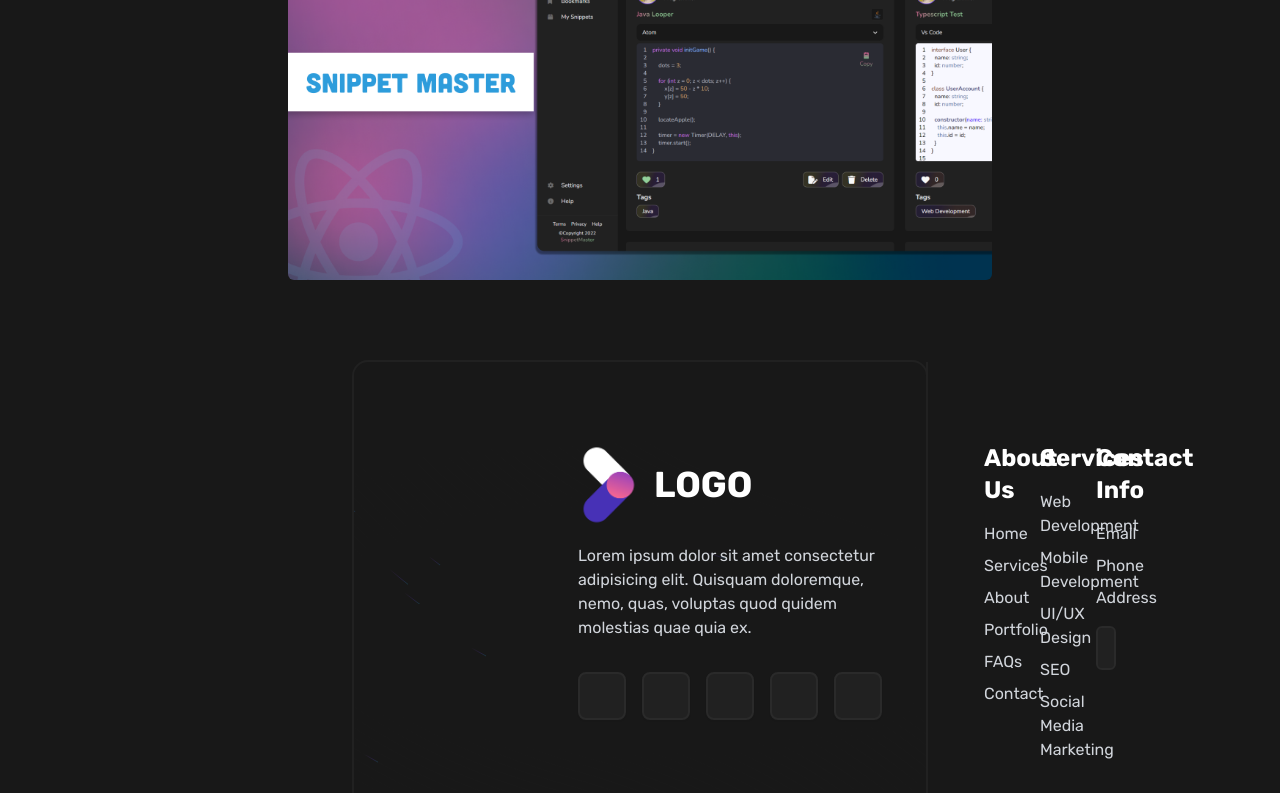
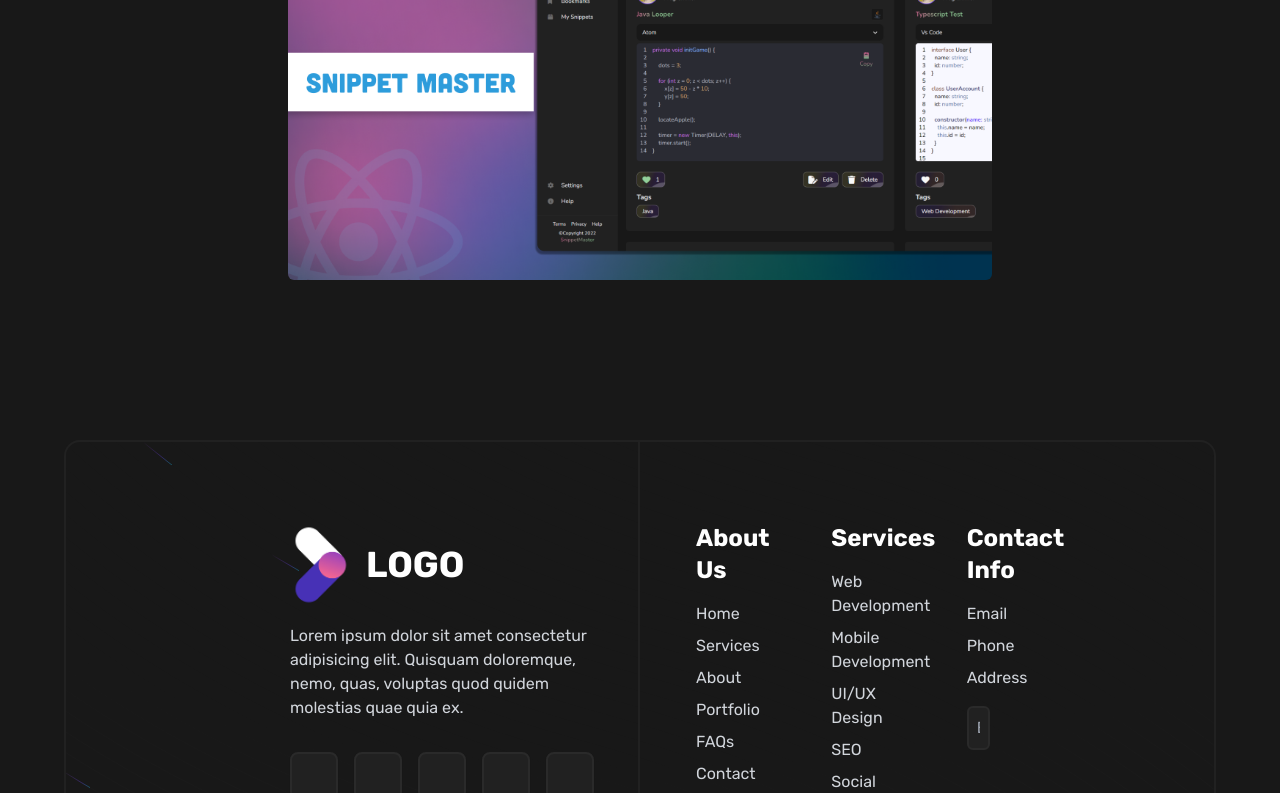
Before and after one commit to Maclinz/portfolio-agency, a Next.js app: page /portfolio/chatapp in a window 1280 px wide. Shown: the part 2243-3036 px from the top of the page. Built offline with nearby package versions, Linux system fonts and the light colour scheme; some icons are missing; a web font is replaced by a local one.

Commit message:
fix: portfolio page footer

```diff
--- a/app/portfolio/[id]/page.tsx
+++ b/app/portfolio/[id]/page.tsx
@@ -25,7 +25,8 @@
     );
   }
   return (
-    <section className="py-[5rem] mq-sections">
+    <section>
+      <div className="py-[5rem] mq-sections">
         <Title title={portfolio.title} label={portfolio.category} />
         <div className="mt-[5rem]">
           <Image
@@ -71,7 +72,9 @@
                   </ul>
                 </div>
                 <div className="md:pl-16 md:border-l-2">
-                <h3 className="text-gray-300 font-medium">Project Features</h3>
+                  <h3 className="text-gray-300 font-medium">
+                    Project Features
+                  </h3>
                   <ul className="mt-8 flex flex-col gap-4">
                     {portfolio.details.bulletPoints.map((bullet, index) => (
                       <li
@@ -119,6 +122,7 @@
             </div>
           </div>
         </div>
+      </div>
       <FooterSection />
     </section>
   );
```
Lines whose indentation alone changed are shown as unchanged.
